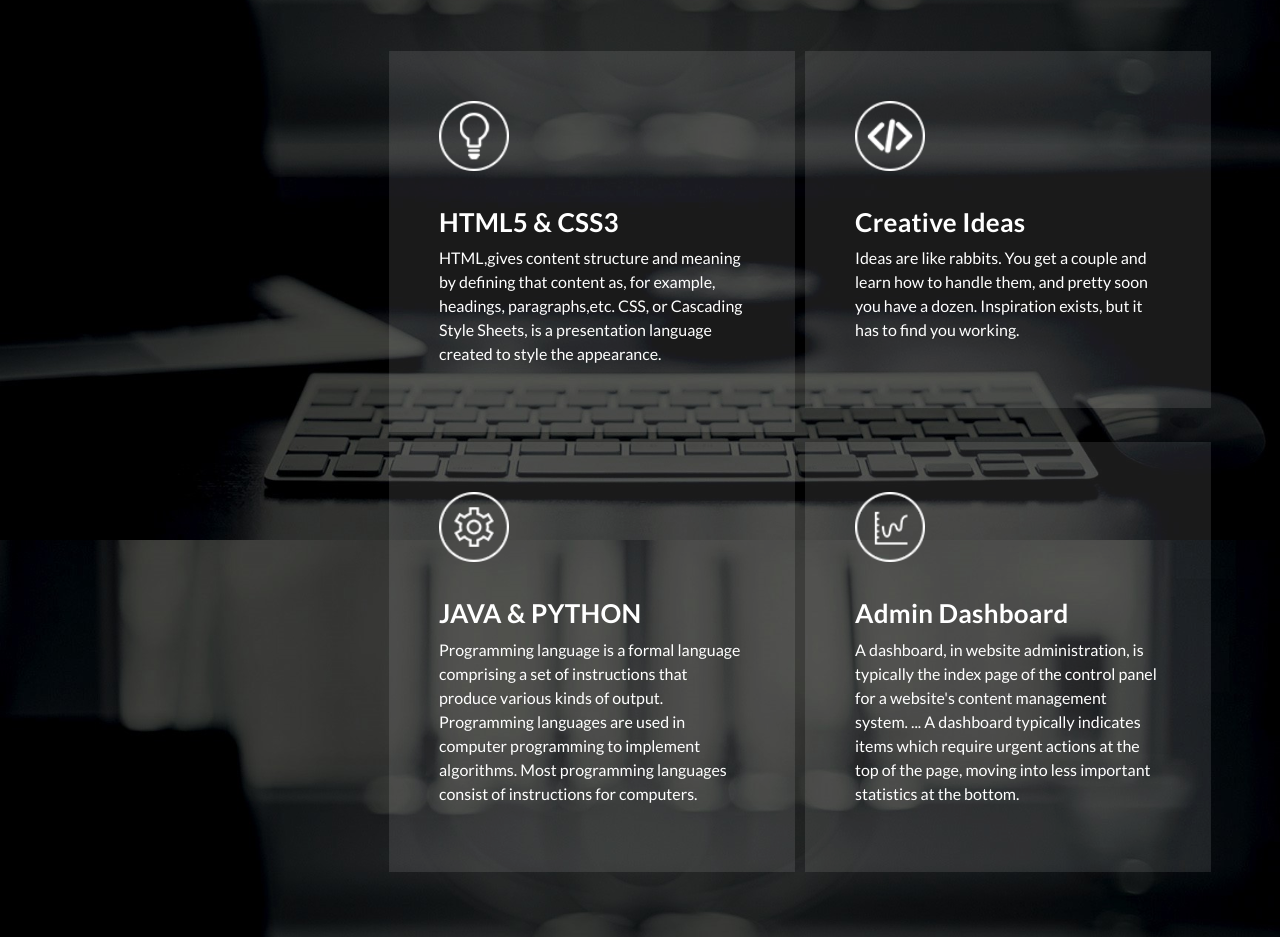
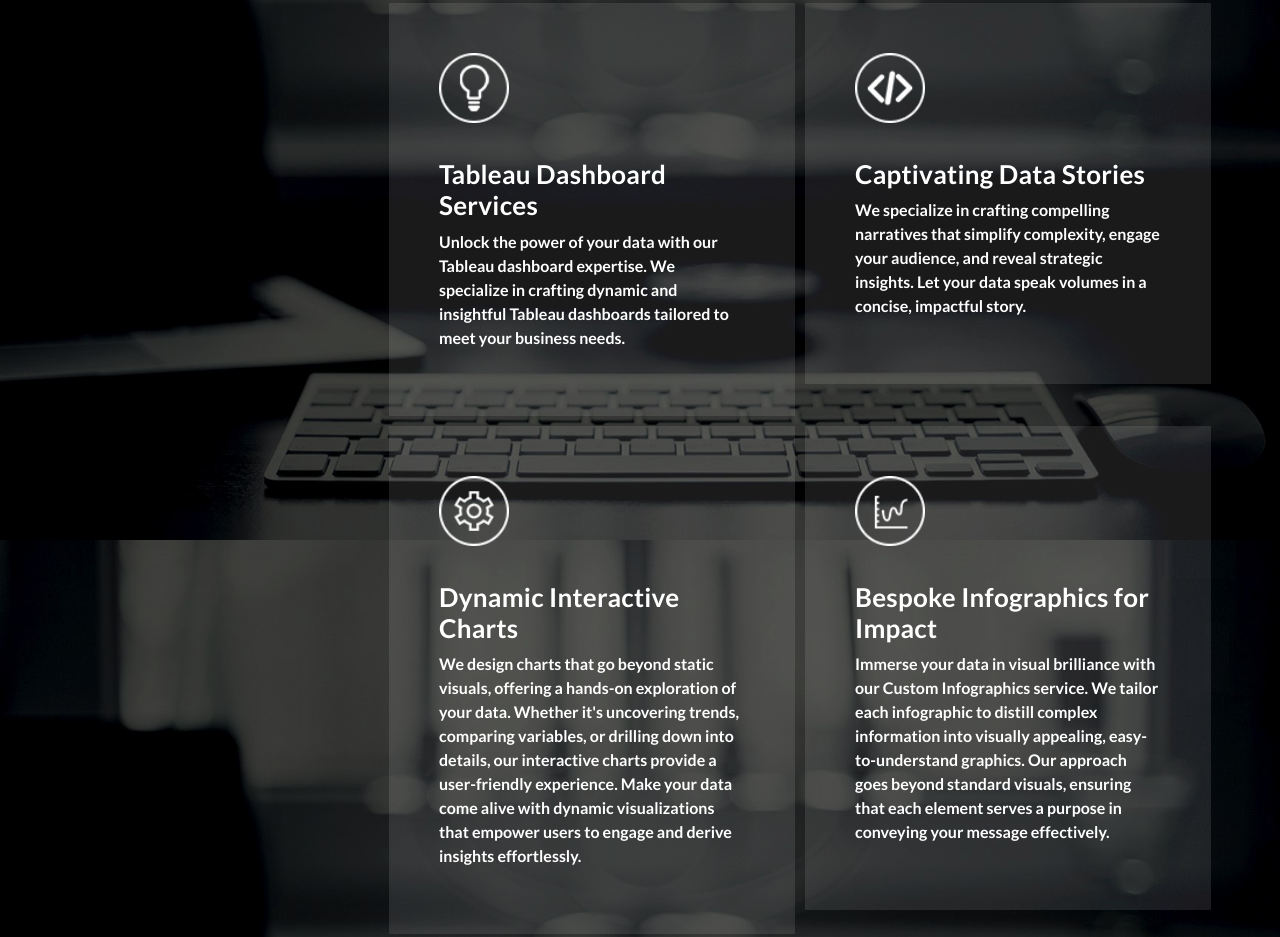
Before and after one commit to souvikde99/new2, a plain HTML site: page index.html in a window 1280 px wide. Shown: the part 1860-2797 px from the top of the page. Drawn offline with Linux system fonts and the light colour scheme.

Commit message:
Add files via upload

```diff
--- a/index.html
+++ b/index.html
@@ -14,7 +14,7 @@
       rel="stylesheet"
     />
 
-    <title>SOUVIK</title>
+    <title>Freelancer</title>
     <link rel="icon" href="favicon.ico">
 <!--
 Reflux Template
@@ -44,8 +44,15 @@
               <a href="#"><img src="assets/images/author-image.jpg" alt="" /></a>
             </div>
             <div class="author-content">
-              <h4>Souvik De</h4>
+              <h4>Souvik De, Freelancer </h4>
               <span>Learner • MBA '24 @ IMNU • B. Tech in Power Engineering⚡, NPTI Durgapur</span>
+              <br><br>
+              <span> <br>Service Offered :
+                <br>Data Visualization Services
+                <br>Freelance Data Analyst
+                <br>Dashboard Design
+                <br>Data Storytelling
+              </span>
             </div>
             <nav class="main-nav" role="navigation">
               <ul class="main-menu">
@@ -86,12 +93,11 @@
       <section class="section about-me" data-section="section1">
         <div class="container">
           <div class="section-heading">
-            <h2>About Me</h2>
+            <h2>About Me: Unleashing Data Brilliance</h2>
             <div class="line-dec"></div>
             <span
               >
-              <b>Hey there! 👋 I'm Souvik De, a 24-year-old MBA enthusiast riding the waves of academia with a major in Operations and a splash of Business Analytics. 🌊 My journey includes a B.Tech in Power Engineering and a dash of Lean Six Sigma Green Belt magic from KPMG. 🎓 From steering marketing initiatives at Amul to leading HR recruitment efforts at CYBERINITIATION, I thrive on challenges. 💪 Currently navigating the corridors of IMNU, I'm not just about grades—I'm about hands-on experience, leadership (HR Team Leader vibes), and a passion for optimizing operations. Let's dive into the dynamic world together! 🚀</b>b></span
-            >
+              <b>Hello, I'm Souvik, an MBA student with a knack for turning data into actionable insights. As a freelancer, my focus is on crafting custom Tableau dashboards and compelling Data Stories. I simplify complexity through bespoke infographics, delivering clear and impactful visual communication. Let's collaborate to harness the power of your data and elevate your business. Ready to dive into the world of meaningful insights? Let's connect!    >
           </div>
           <div class="left-image-post">
             <div class="row">
@@ -164,37 +170,32 @@
             <div class="col-md-6">
               <div class="service-item">
                 <div class="first-service-icon service-icon"></div>
-                <h4>HTML5 &amp; CSS3</h4>
-                <p>
-                  HTML,gives content structure and meaning by defining that content as, for example, headings, paragraphs,etc. CSS, or Cascading Style Sheets, is a presentation language created to style the appearance.
-                </p>
+                <h4>Tableau Dashboard Services </h4>
+                <p>Unlock the power of your data with our Tableau dashboard expertise. We specialize in crafting dynamic and insightful Tableau dashboards tailored to meet your business needs.
               </div>
             </div>
             <div class="col-md-6">
               <div class="service-item">
                 <div class="second-service-icon service-icon"></div>
-                <h4>Creative Ideas</h4>
+                <h4>Captivating Data Stories</h4>
                 <p>
-                  Ideas are like rabbits. You get a couple and learn how to handle them, and pretty soon you have a dozen. Inspiration exists, but it has to find you working.
-                </p>
+                  We specialize in crafting compelling narratives that simplify complexity, engage your audience, and reveal strategic insights. Let your data speak volumes in a concise, impactful story.
               </div>
             </div>
             <div class="col-md-6">
               <div class="service-item">
                 <div class="third-service-icon service-icon"></div>
-                <h4>JAVA &amp; PYTHON</h4>
+                <h4>Dynamic Interactive Charts </h4>
                 <p>
-                  Programming language is a formal language comprising a set of instructions that produce various kinds of output. Programming languages are used in computer programming to implement algorithms. Most programming languages consist of instructions for computers.
-                </p>
+                We design charts that go beyond static visuals, offering a hands-on exploration of your data. Whether it's uncovering trends, comparing variables, or drilling down into details, our interactive charts provide a user-friendly experience. Make your data come alive with dynamic visualizations that empower users to engage and derive insights effortlessly. </p>
               </div>
             </div>
             <div class="col-md-6">
               <div class="service-item">
                 <div class="fourth-service-icon service-icon"></div>
-                <h4>Admin Dashboard</h4>
+                <h4>Bespoke Infographics for Impact</h4>
                 <p>
-                  A dashboard, in website administration, is typically the index page of the control panel for a website's content management system. ... A dashboard typically indicates items which require urgent actions at the top of the page, moving into less important statistics at the bottom.
-                </p>
+                Immerse your data in visual brilliance with our Custom Infographics service. We tailor each infographic to distill complex information into visually appealing, easy-to-understand graphics. Our approach goes beyond standard visuals, ensuring that each element serves a purpose in conveying your message effectively.</p>
               </div>
             </div>
           </div>
```
